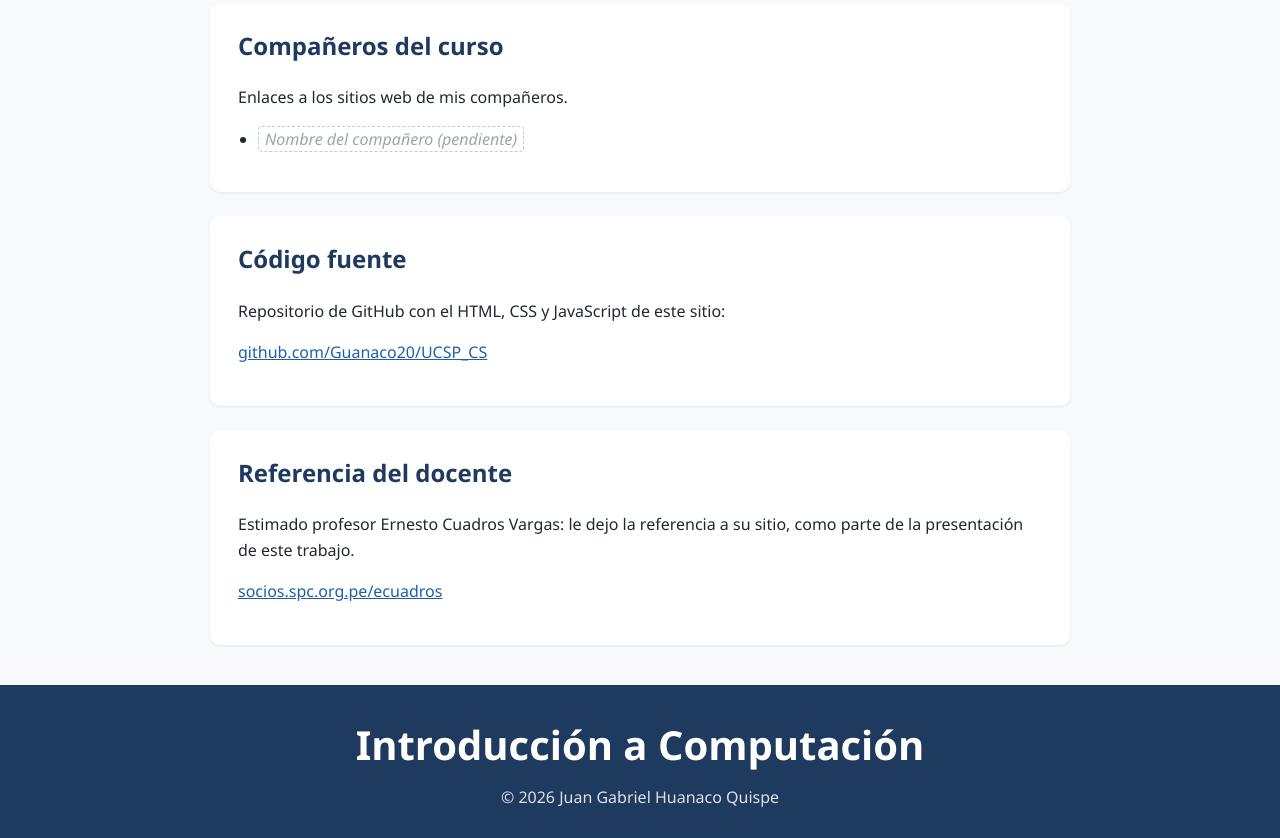
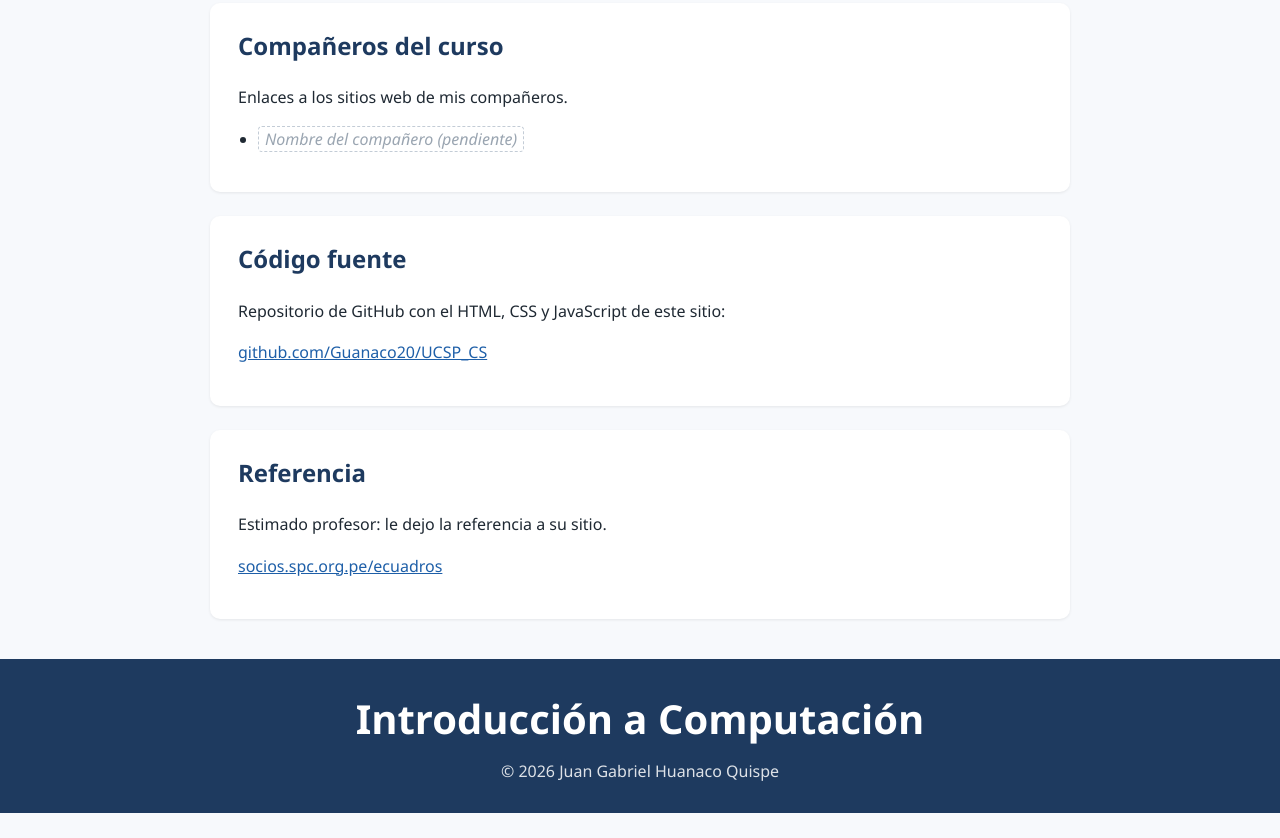
Before and after one commit to Guanaco20/UCSP_CS, a plain HTML site: page index.html in a window 1280 px wide. Shown: the part 2025-2863 px from the top of the page. After the commit the page ends 2838 px from the top, so only its background shows below. Drawn offline with Linux system fonts and the light colour scheme.

Commit message:
Update index.html

```diff
--- a/index.html
+++ b/index.html
@@ -147,8 +147,8 @@
     </section>
 
     <section id="referencia">
-      <h2>Referencia del docente</h2>
-      <p>Estimado profesor Ernesto Cuadros Vargas: le dejo la referencia a su sitio, como parte de la presentación de este trabajo.</p>
+      <h2>Referencia</h2>
+      <p>Estimado profesor: le dejo la referencia a su sitio.</p>
       <p><a href="https://socios.spc.org.pe/ecuadros/" target="_blank" rel="noopener">socios.spc.org.pe/ecuadros</a></p>
     </section>
 
```
